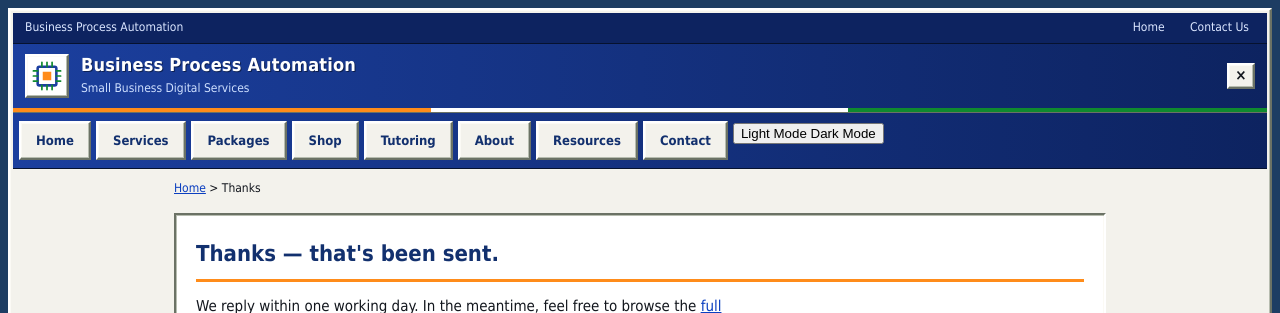
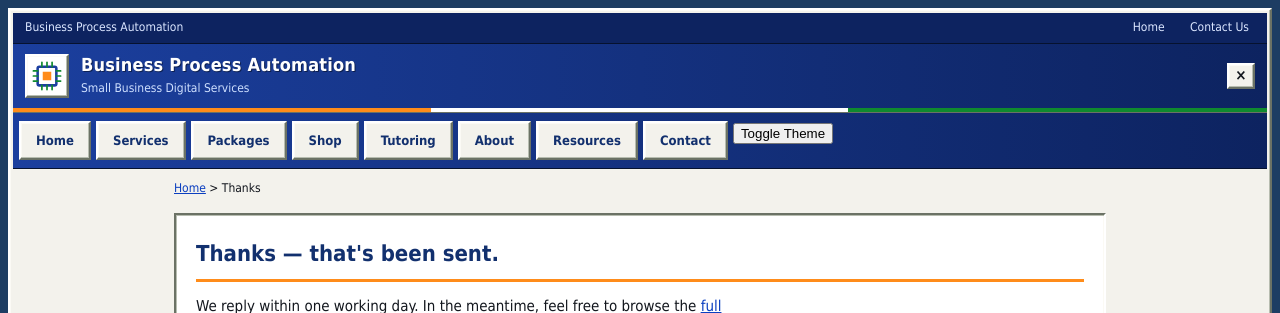
Before and after one commit to bpaconsulting370/test1_28_9_26, a Jekyll site: the page built from thank-you/index.html, in a window 1280 px wide. Shown: the top 313 px of the page. Built offline with Jekyll 4.4.1, drawn with Linux system fonts in a browser that asks for light colours.

Commit message:
Update nav.html

```diff
--- a/_includes/nav.html
+++ b/_includes/nav.html
@@ -10,8 +10,7 @@
     <li><a href="{{ '/contact/' | relative_url }}"{% if page.url contains '/contact/' %} aria-current="page"{% endif %}>Contact</a></li>
     <li>
   <button id="theme-toggle" type="button" aria-label="Toggle colour theme">
-    <span class="theme-label-dark">Light Mode</span>
-    <span class="theme-label-light">Dark Mode</span>
+    <span class="theme-label-dark">Toggle Theme</span>
   </button>
 </li>
   </ul>
```
